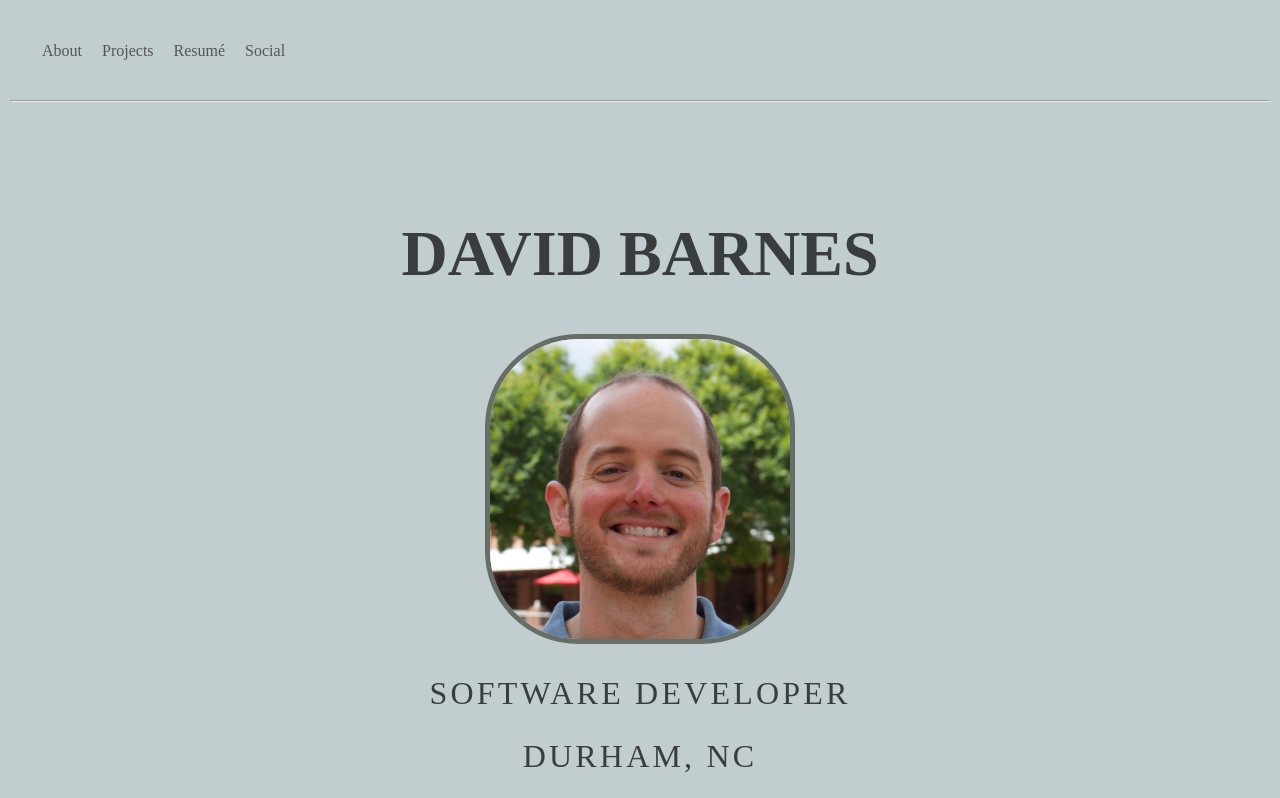
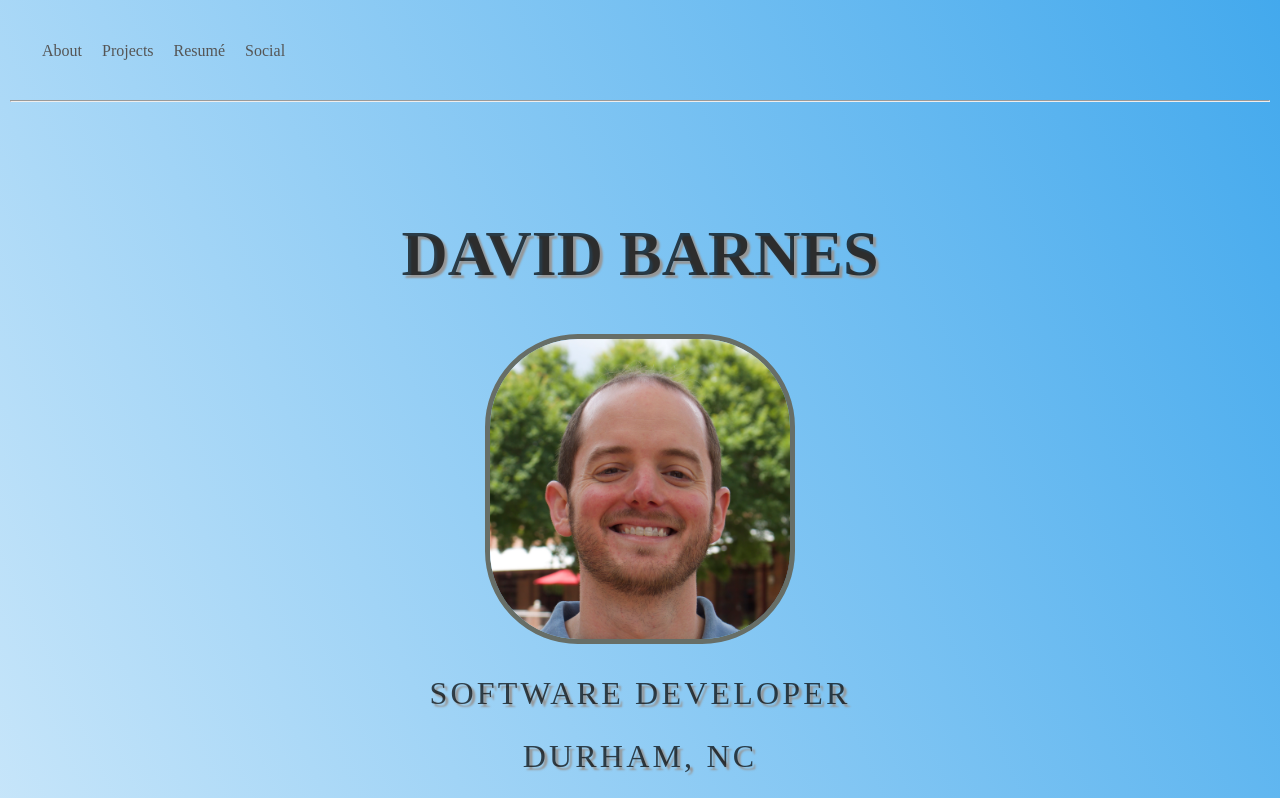
Before and after one commit to dbarnes87/portfolio, a plain HTML site: page index.html in a window 1280 px wide. Shown: the top 798 px of the page. Drawn offline with nearby package versions, Linux system fonts and the light colour scheme.

Commit message:
changed background

```diff
--- a/index.html
+++ b/index.html
@@ -16,7 +16,7 @@
         <nav id='nav-bar' class="pa3 pa4-ns">
                 <a class="link dim mid-gray f6 f5-ns dib mr3" href="#About" title="About">About</a>
                 <a class="link dim mid-gray f6 f5-ns dib mr3" href="#Projects" title="Projects">Projects</a>
-                <a class="link dim mid-gray f6 f5-ns dib mr3" href="#Contact" title="Contact">Resum&#233</a>
+                <a class="link dim mid-gray f6 f5-ns dib mr3" href="resume.pdf" target="_blank" title="Resume">Resum&#233</a>
                 <a class="link dim mid-gray f6 f5-ns dib mr3" href="#Contact" title="Contact">Social</a>
         </nav>
 
@@ -74,7 +74,7 @@
             </a>
           </article>
           <article class="bb b--black-10">
-            <a class="db pv4 ph3 ph0-l no-underline black dim" href="https://github.com/dbarnes87/iTunesAPIProject">
+            <a class="db pv4 ph3 ph0-l no-underline black dim" target="_blank" href="https://github.com/dbarnes87/iTunesAPIProject">
               <div class="flex flex-column flex-row-ns">
                 <div class="pr3-ns mb4 mb0-ns w-100 w-40-ns">
                   <img src="iTunesSearchAppPhoto.png" class="project-photo" alt="Picture of iTunes API project homepage.">
--- a/main.css
+++ b/main.css
@@ -3,7 +3,9 @@ html {
 }
 
 body {
-    background-color: rgb(194, 205, 207);
+    /* background-color: rgb(194, 205, 207); */
+    background: rgb(67,169,237);
+    background: linear-gradient(245deg, rgba(67,169,237,1) 0%, rgba(138,219,249,0) 100%);
     margin: 10px;
 }
 
@@ -16,14 +18,17 @@ body {
 
 #name-head {
     font-size: 4rem;
+    text-shadow: 3px 3px 2px rgba(150, 150, 150, 1);
 }
 
 #position-head {
     font-size: 2rem;
+    text-shadow: 3px 3px 2px rgba(150, 150, 150, 1);
 }
 
 #location-head {
     font-size: 2rem;
+    text-shadow: 3px 3px 2px rgba(150, 150, 150, 1);
 }
 
 #self-blurb {
```
